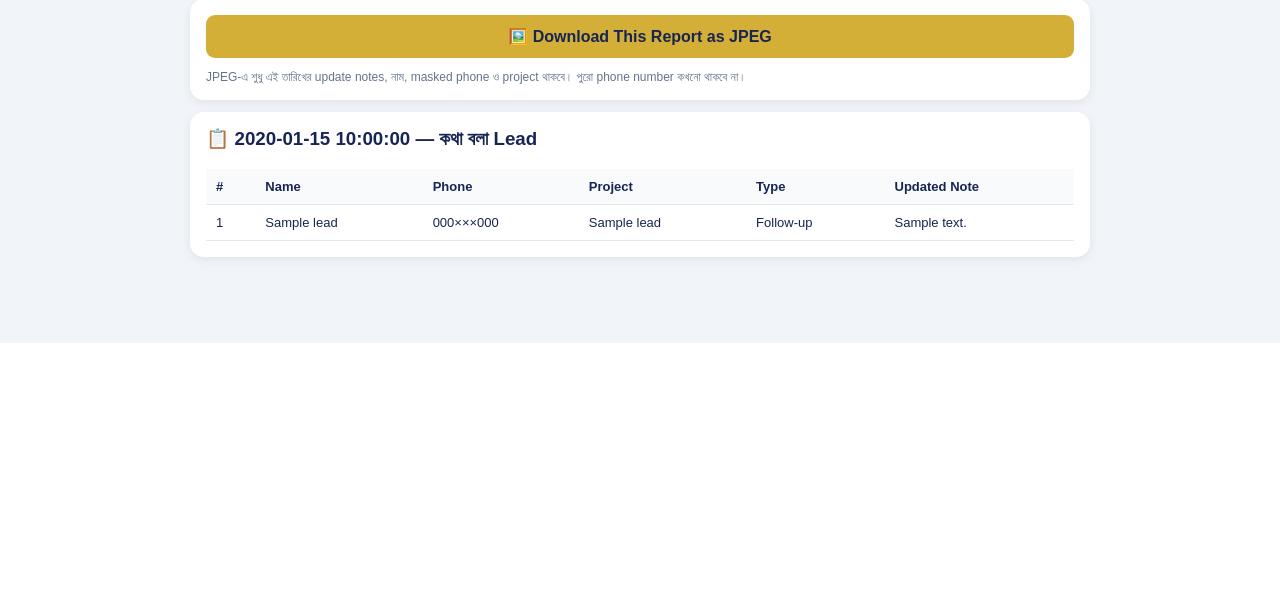
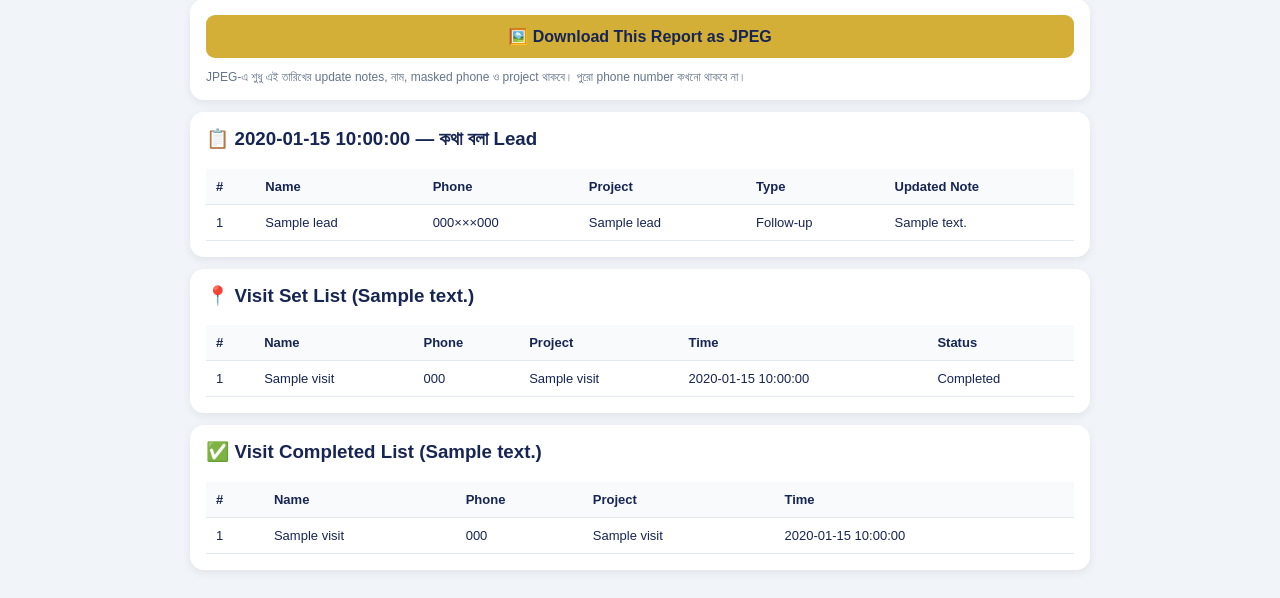
Before and after one commit to mdrabbimolla/my-business-crm, a Flask app: template templates/daily_report.html in a window 1280 px wide. Shown: the part 457-1055 px from the top of the page. Before the commit the page ends 800 px from the top, so only its background shows below. Run offline with Flask 3, Linux system fonts and the light colour scheme; the template is opened without the code that fills it: most values are stand-ins (such as "Sample title", 1, 10 or a date in 2020).

Commit message:
Add visit set and completed lists to daily report

```diff
--- a/templates/daily_report.html
+++ b/templates/daily_report.html
@@ -99,6 +99,24 @@ th{background:#f8fafc}
 {% endif %}
 </div>
 
+<div class="card">
+<h3 style="margin-top:0">📍 Visit Set List ({{ visits_scheduled }})</h3>
+{% if visit_list %}
+<div class="table-wrap"><table><thead><tr><th>#</th><th>Name</th><th>Phone</th><th>Project</th><th>Time</th><th>Status</th></tr></thead><tbody>
+{% for visit in visit_list %}<tr><td>{{ loop.index }}</td><td>{{ visit['name'] or 'Name not added' }}</td><td>{{ visit['phone'] }}</td><td>{{ visit['project_name'] or 'Unassigned' }}</td><td>{{ visit['visit_time'] or '-' }}</td><td>{{ visit['visit_status'] or 'Planned' }}</td></tr>{% endfor %}
+</tbody></table></div>
+{% else %}<p class="small">আজ কোনো Visit Set নেই।</p>{% endif %}
+</div>
+
+<div class="card">
+<h3 style="margin-top:0">✅ Visit Completed List ({{ visits_completed }})</h3>
+{% if completed_list %}
+<div class="table-wrap"><table><thead><tr><th>#</th><th>Name</th><th>Phone</th><th>Project</th><th>Time</th></tr></thead><tbody>
+{% for visit in completed_list %}<tr><td>{{ loop.index }}</td><td>{{ visit['name'] or 'Name not added' }}</td><td>{{ visit['phone'] }}</td><td>{{ visit['project_name'] or 'Unassigned' }}</td><td>{{ visit['visit_time'] or '-' }}</td></tr>{% endfor %}
+</tbody></table></div>
+{% else %}<p class="small">আজ কোনো Visit Completed নেই।</p>{% endif %}
+</div>
+
 </div>
 
 <script></script>
```
